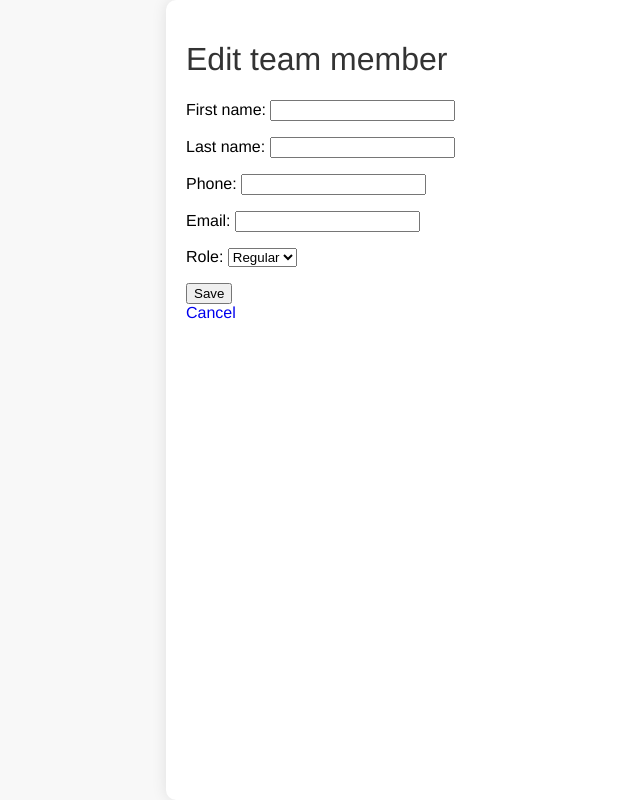
After one commit to yuta519/team-member-management-app, a Django app: template app/members/templates/members/edit.html in a window 1280 px wide. The commit adds this page. Shown: the whole page, without its empty margins (154-794 px from the left). Run offline with Django 4.2, Linux system fonts and the light colour scheme; the template is opened without the code that fills it: values that come from a table or form of the project are taken from there, others are empty.

Commit message:
Create Edit page
To update existing members, create Edit page and add path from list page to this.

```diff
--- a/app/members/templates/members/base.html
+++ b/app/members/templates/members/base.html
@@ -14,7 +14,6 @@
         justify-content: center;
         height: 100vh;
       }
-
       .container {
         background-color: #fff;
         padding: 20px;
@@ -23,7 +22,6 @@
         max-width: 600px;
         width: 100%;
       }
-
       h1 {
         color: #333;
         font-weight: 400;
@@ -32,12 +30,10 @@
         color: #888;
         font-weight: 400;
       }
-
       ul {
         list-style: none;
         padding: 0;
       }
-
       li {
         border-bottom: 1px solid #ddd;
         padding: 15px 0;
@@ -45,15 +41,18 @@
         align-items: center;
         justify-content: space-between;
       }
-
       li:last-child {
         border-bottom: none;
       }
-
+      a {
+        text-decoration: none;
+      }
+      a:hover {
+        text-decoration: underline;
+      }
       .contact-info {
         flex: 1;
       }
-
       .contact-name {
         font-size: 18px;
         color: #333;
@@ -65,7 +64,6 @@
       .contact-email {
         color: #555;
       }
-
       .edit-link {
         text-decoration: none;
         color: #007bff;
--- /dev/null
+++ b/app/members/templates/members/edit.html
@@ -0,0 +1,8 @@
+{% extends 'members/base.html' %} {% block content %}
+<h1>Edit team member</h1>
+<form method="post" enctype="multipart/form-data">
+  {% csrf_token %} {{ form.as_p }}
+  <button type="submit">Save</button>
+</form>
+<a href="{% url 'members:list' %}">Cancel</a>
+{% endblock %}
--- a/app/members/urls.py
+++ b/app/members/urls.py
@@ -7,4 +7,5 @@ app_name = "members"
 urlpatterns = [
     path("", views.MemberListView.as_view(), name="list"),
     path("new", views.MemberCreateView.as_view(), name="create"),
+    path("edit/<int:pk>", views.MemberEditView.as_view(), name="edit"),
 ]
```
Also changed, not shown: app/members/templates/members/list.html (+6 -4 lines), app/members/views.py (+8 -2 lines).
